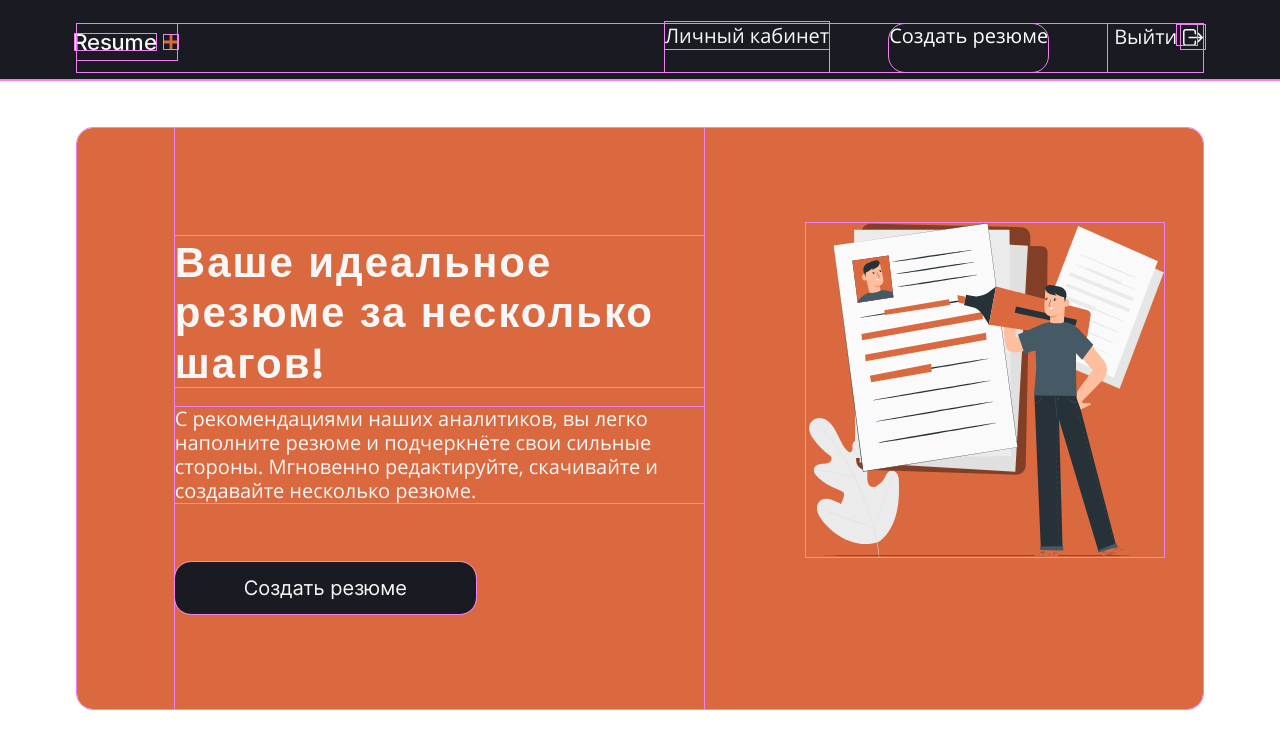
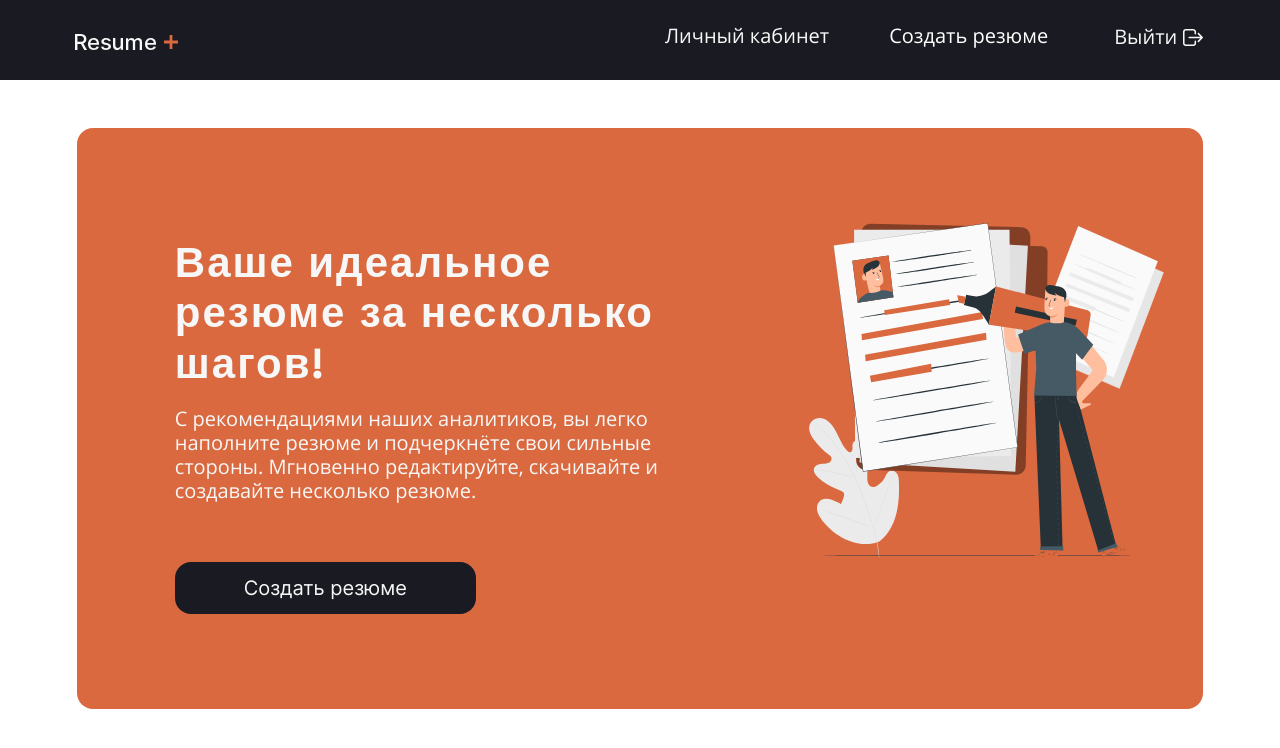
Before and after one commit to homo-errantium/frontend, a React (Create React App) app: page /#/ in a window 1280 px wide. Shown: the top 748 px of the page. Built offline with nearby package versions, Linux system fonts and the light colour scheme.

Commit message:
fix: add border to experience

```diff
--- a/src/components/Resume/Recommendations/Recommendations.scss
+++ b/src/components/Resume/Recommendations/Recommendations.scss
@@ -136,6 +136,7 @@
       position: absolute;
       top: 33px;
       left: 0;
+      border-radius: 0px 0px 16px 16px;
     }
 
     &-option {
--- a/src/index.scss
+++ b/src/index.scss
@@ -26,6 +26,6 @@ code {
   transition: opacity 0.1s ease;
 }
 
-* {
-  outline: 1px violet solid;
-}
+// * {
+//   outline: 1px violet solid;
+// }
```
